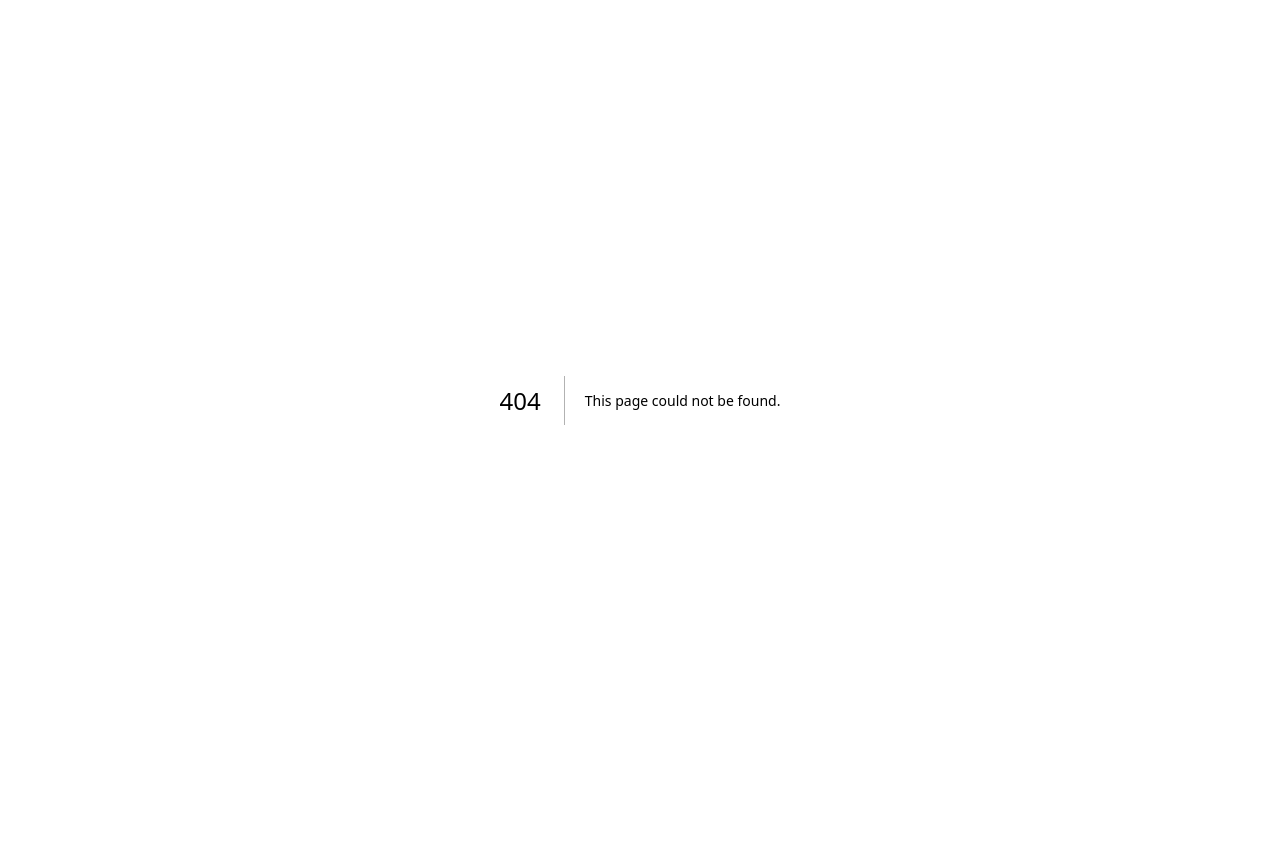
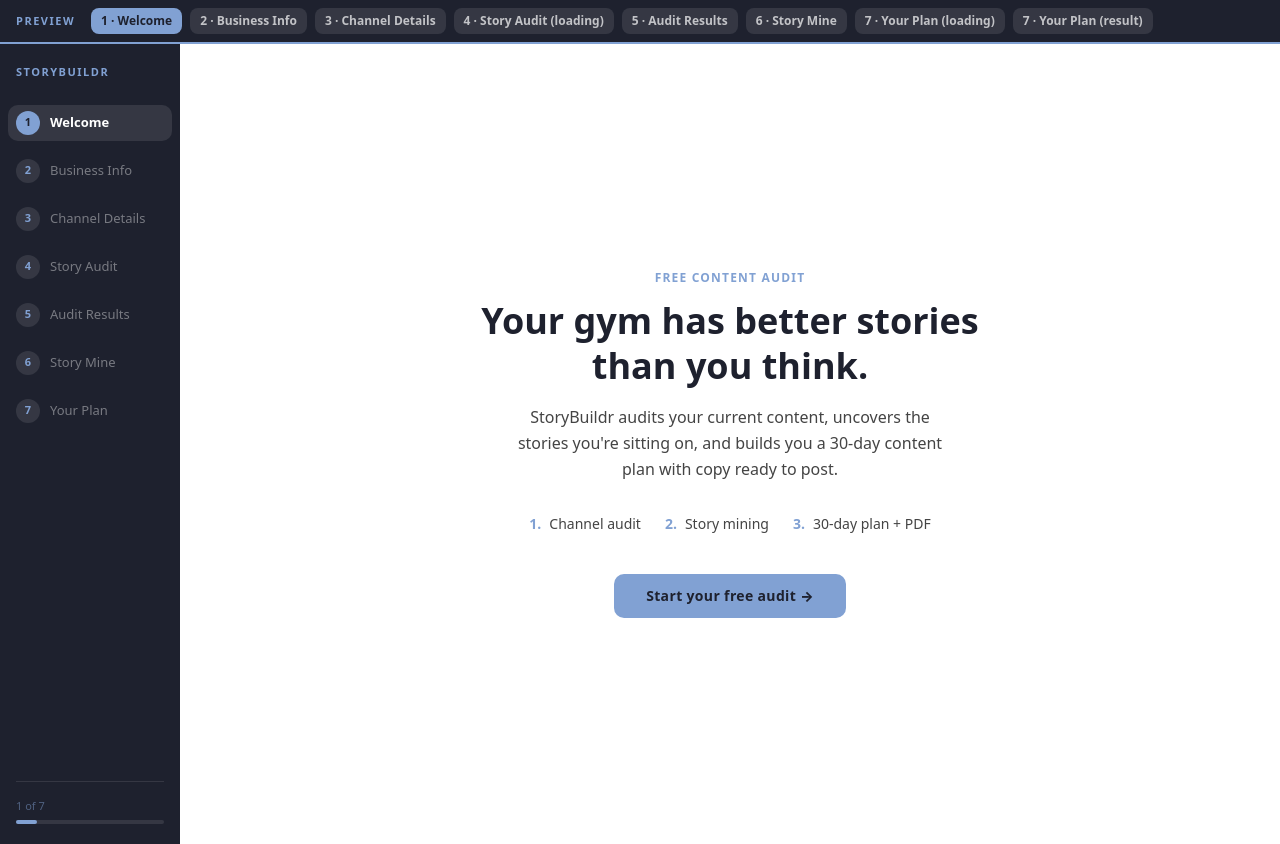
Before and after one commit to trent-luecke/StoryBuildr, a Next.js app: page /preview in a window 1280 px wide. Before the commit this address had no page. Before the commit the page ends 800 px from the top, so only its background shows below. Built offline with nearby package versions, Linux system fonts and the light colour scheme.

Commit message:
feat: add dev-only /preview staging harness
Toolbar switches between 8 pre-filled views; provider remounts per view.
Route 404s when VERCEL_ENV is production.

Co-Authored-By: Claude Opus 4.8 <noreply@anthropic.com>

```diff
--- /dev/null
+++ b/app/preview/page.tsx
@@ -0,0 +1,10 @@
+import { notFound } from 'next/navigation'
+import { PreviewHarness } from '@/components/preview/PreviewHarness'
+
+export const metadata = { title: 'StoryBuildr — Preview' }
+
+export default function PreviewPage() {
+  // Available in local dev (VERCEL_ENV undefined) and preview deployments; 404 in production.
+  if (process.env.VERCEL_ENV === 'production') notFound()
+  return <PreviewHarness />
+}
--- /dev/null
+++ b/components/preview/PreviewHarness.tsx
@@ -0,0 +1,23 @@
+'use client'
+
+import { useState } from 'react'
+import { WizardProvider } from '@/hooks/useWizard'
+import { WizardContent } from '@/components/wizard/WizardLayout'
+import { PreviewToolbar } from './PreviewToolbar'
+import { PREVIEW_VIEWS } from '@/lib/preview/mock-data'
+
+export function PreviewHarness() {
+  const [activeId, setActiveId] = useState(PREVIEW_VIEWS[0].id)
+  const view = PREVIEW_VIEWS.find((v) => v.id === activeId) ?? PREVIEW_VIEWS[0]
+
+  return (
+    <div className="min-h-screen flex flex-col">
+      <PreviewToolbar activeId={activeId} onSelect={setActiveId} />
+      <div className="flex-1">
+        <WizardProvider key={activeId} initialState={view.seed} previewMode>
+          <WizardContent />
+        </WizardProvider>
+      </div>
+    </div>
+  )
+}
--- /dev/null
+++ b/components/preview/PreviewToolbar.tsx
@@ -0,0 +1,34 @@
+'use client'
+
+import { PREVIEW_VIEWS } from '@/lib/preview/mock-data'
+
+export function PreviewToolbar({
+  activeId,
+  onSelect,
+}: {
+  activeId: string
+  onSelect: (id: string) => void
+}) {
+  return (
+    <div className="sticky top-0 z-50 bg-[#1E212E] border-b-2 border-[#81A1D3] px-4 py-2">
+      <div className="flex items-center gap-2 flex-wrap">
+        <span className="text-[#81A1D3] text-[11px] font-extrabold tracking-[1.5px] uppercase mr-2">
+          Preview
+        </span>
+        {PREVIEW_VIEWS.map((v) => (
+          <button
+            key={v.id}
+            onClick={() => onSelect(v.id)}
+            className={`text-[12px] font-bold px-2.5 py-1 rounded-md transition-colors ${
+              activeId === v.id
+                ? 'bg-[#81A1D3] text-[#1E212E]'
+                : 'bg-white/10 text-white/70 hover:bg-white/20'
+            }`}
+          >
+            {v.label}
+          </button>
+        ))}
+      </div>
+    </div>
+  )
+}
```
